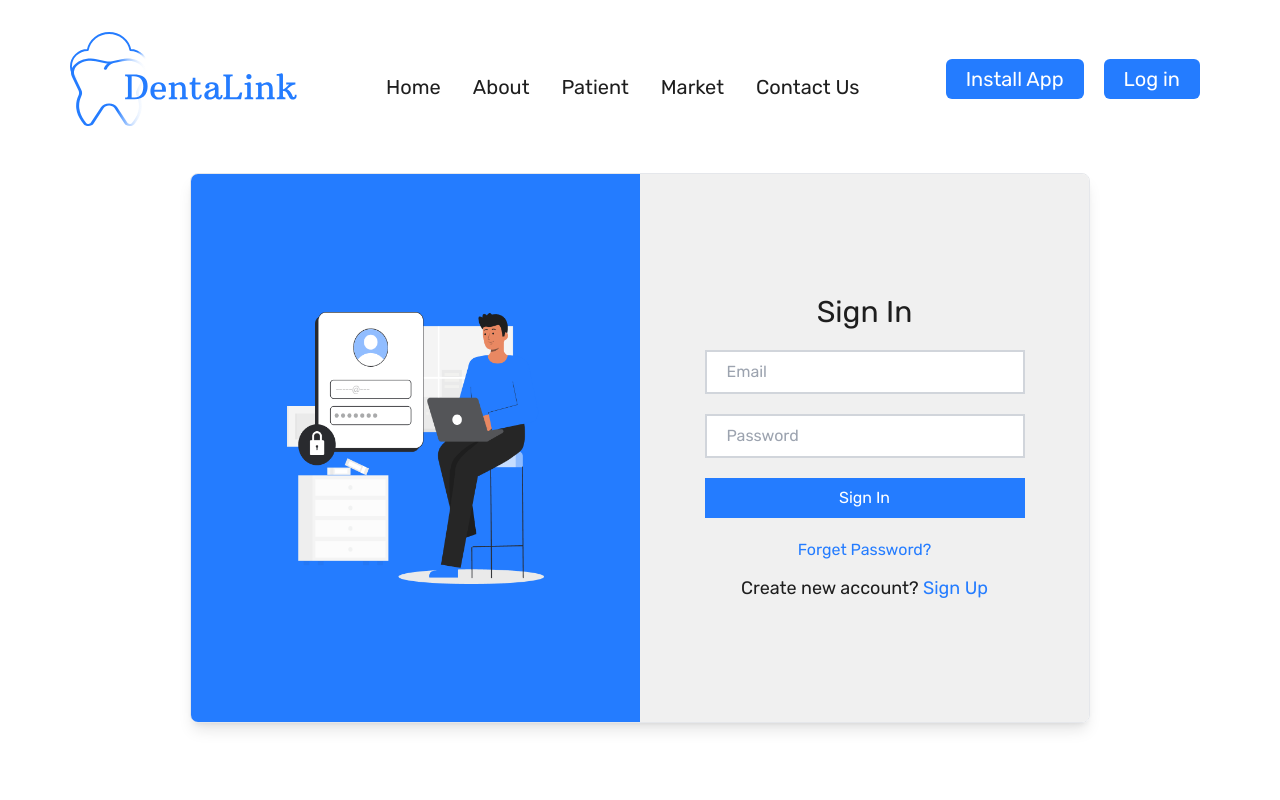
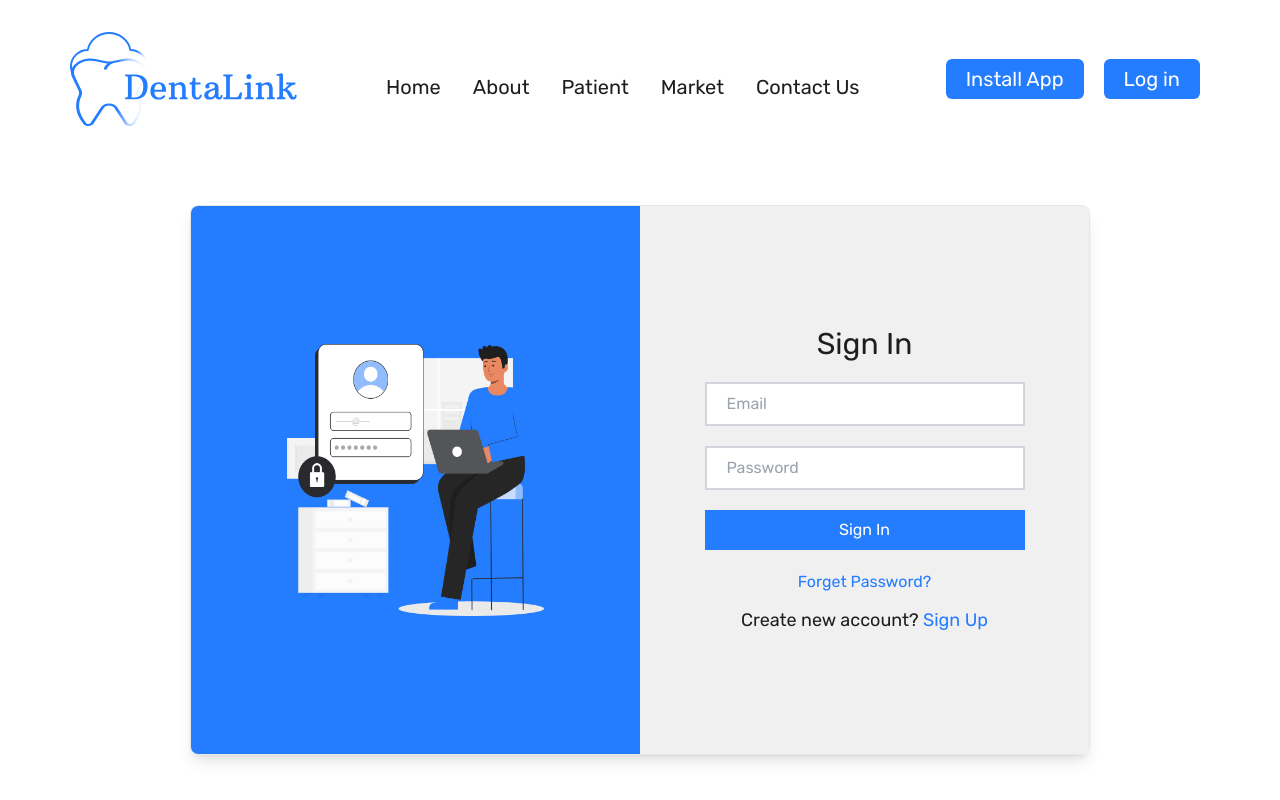
Before and after one commit to doniahusien/DentaLink, a Next.js app: page /sign-in in a window 1280 px wide. Shown: the top 800 px of the page. Built offline with nearby package versions, Linux system fonts and the light colour scheme.

Commit message:
edit auth

```diff
--- a/src/app/(auth)/sign-in/page.jsx
+++ b/src/app/(auth)/sign-in/page.jsx
@@ -6,7 +6,7 @@
 
 const signinPage = () => {
   return (
-    <div className=" pt-24 flex justify-center items-center w-full h-screen ">
+    <div className=" mt-20 flex justify-center items-center w-full h-screen ">
       <div
         className="flex w-[900px] h-[550px] shadow-lg border rounded-lg overflow-hidden"
       >
```
